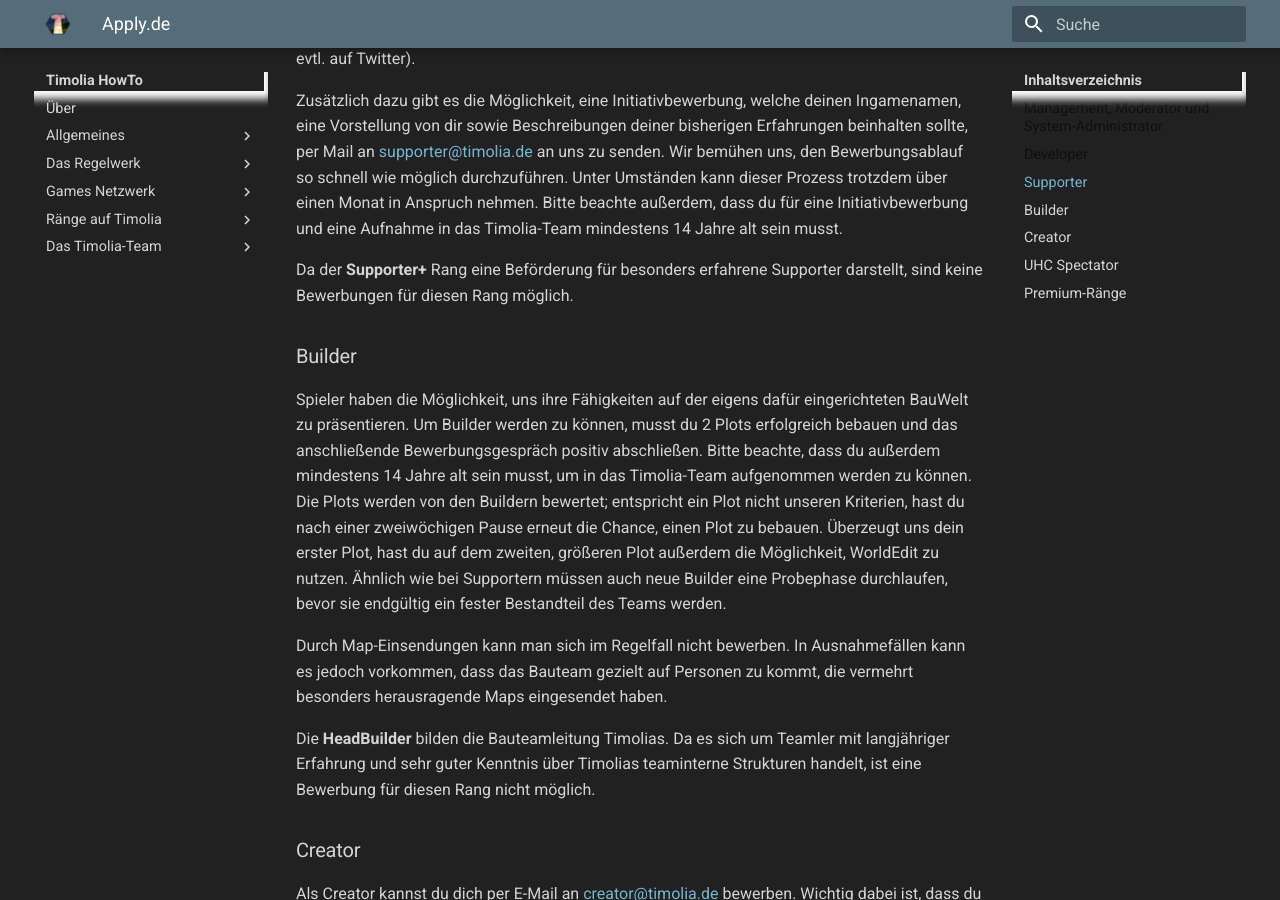
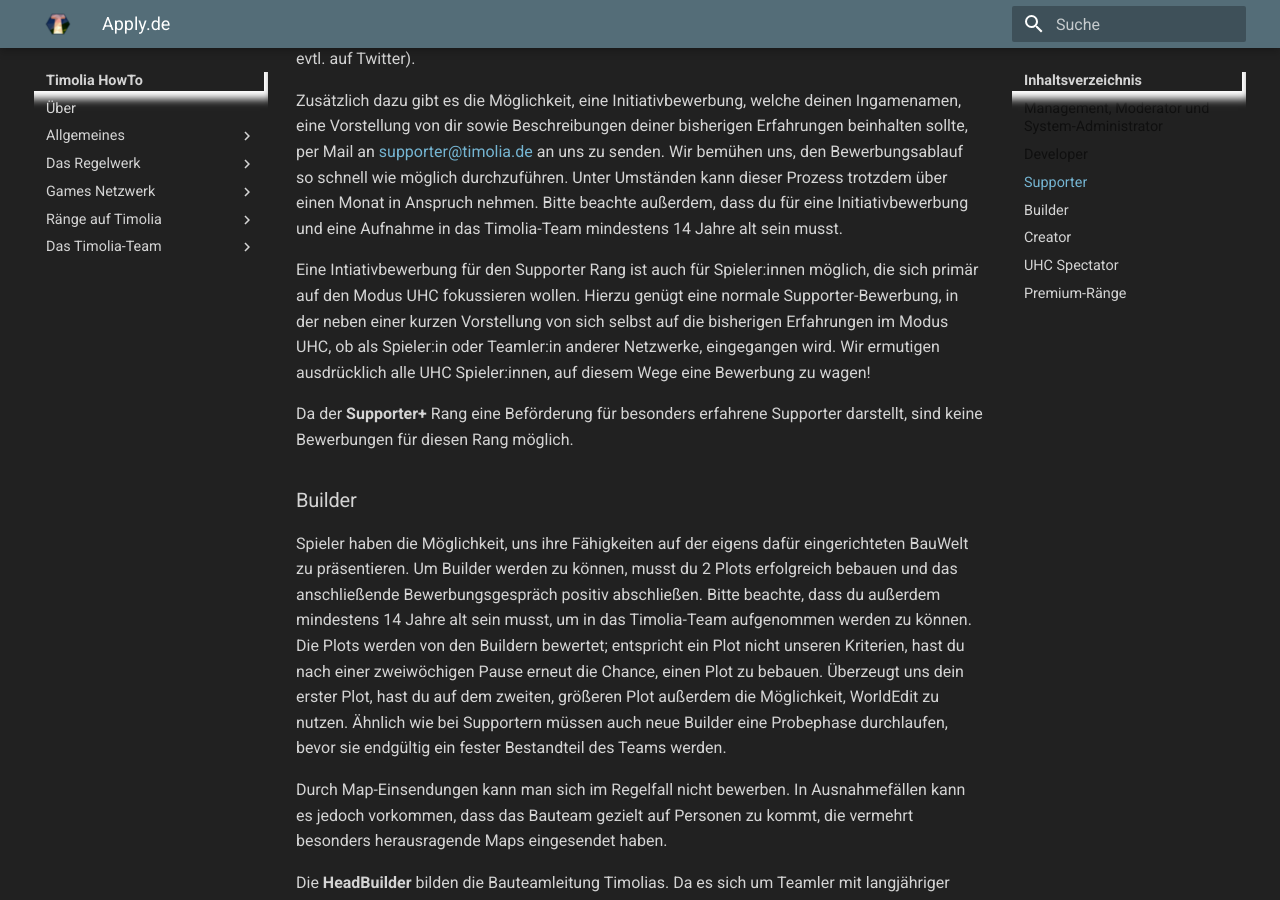
Before and after one commit to TimoliaDE/HowTo, an MkDocs documentation site: the page built from docs/team/apply.de.md, in a window 1280 px wide and 900 px high, scrolled down 972 px. Built offline with MkDocs 1.6.1 and Material for MkDocs 9.7.7, drawn with Linux system fonts in a browser that asks for light colours; old or Windows-style settings are respelled for this version of MkDocs.

Commit message:
add Initiativbewerbungen für UHC Sups

```diff
--- a/docs/team/apply.de.md
+++ b/docs/team/apply.de.md
@@ -25,6 +25,9 @@ Zusätzlich dazu gibt es die Möglichkeit, eine Initiativbewerbung, welche deine
 per Mail an <a href="mailto:supporter@timolia.de">supporter@timolia.de</a> an uns zu senden. Wir bemühen uns, den Bewerbungsablauf so schnell wie möglich durchzuführen.
 Unter Umständen kann dieser Prozess trotzdem über einen Monat in Anspruch nehmen.
 Bitte beachte außerdem, dass du für eine Initiativbewerbung und eine Aufnahme in das Timolia-Team mindestens 14 Jahre alt sein musst.
+
+Eine Intiativbewerbung für den Supporter Rang ist auch für Spieler:innen möglich, die sich primär auf den Modus UHC fokussieren wollen.
+Hierzu genügt eine normale Supporter-Bewerbung, in der neben einer kurzen Vorstellung von sich selbst auf die bisherigen Erfahrungen im Modus UHC, ob als Spieler:in oder Teamler:in anderer Netzwerke, eingegangen wird. Wir ermutigen ausdrücklich alle UHC Spieler:innen, auf diesem Wege eine Bewerbung zu wagen!
 
 Da der <b>Supporter+</b> Rang eine Beförderung für besonders erfahrene Supporter darstellt, sind keine Bewerbungen für diesen Rang möglich.
 
```
